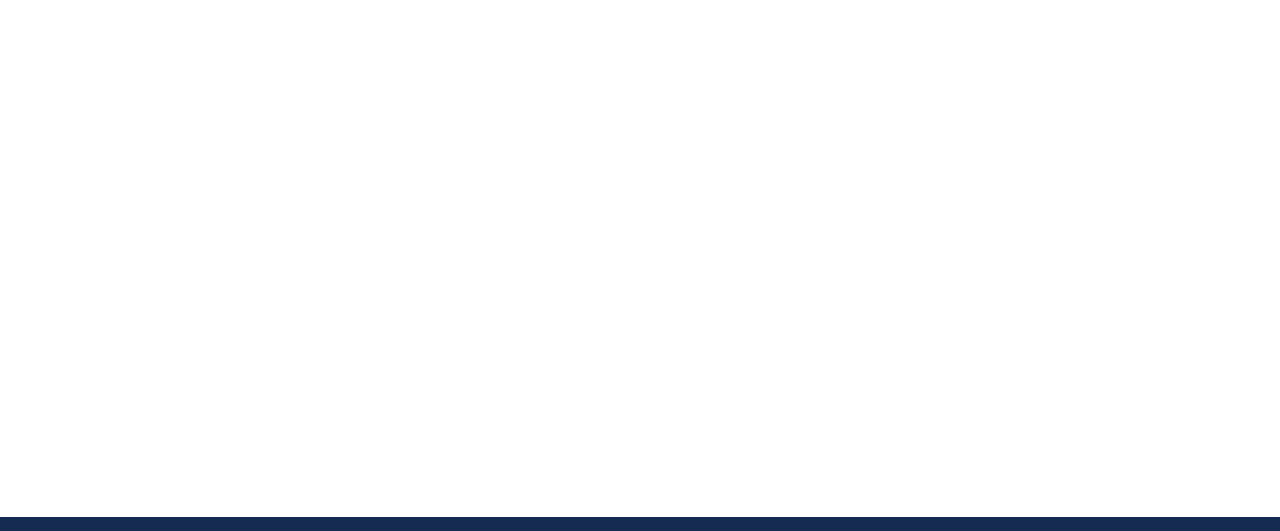
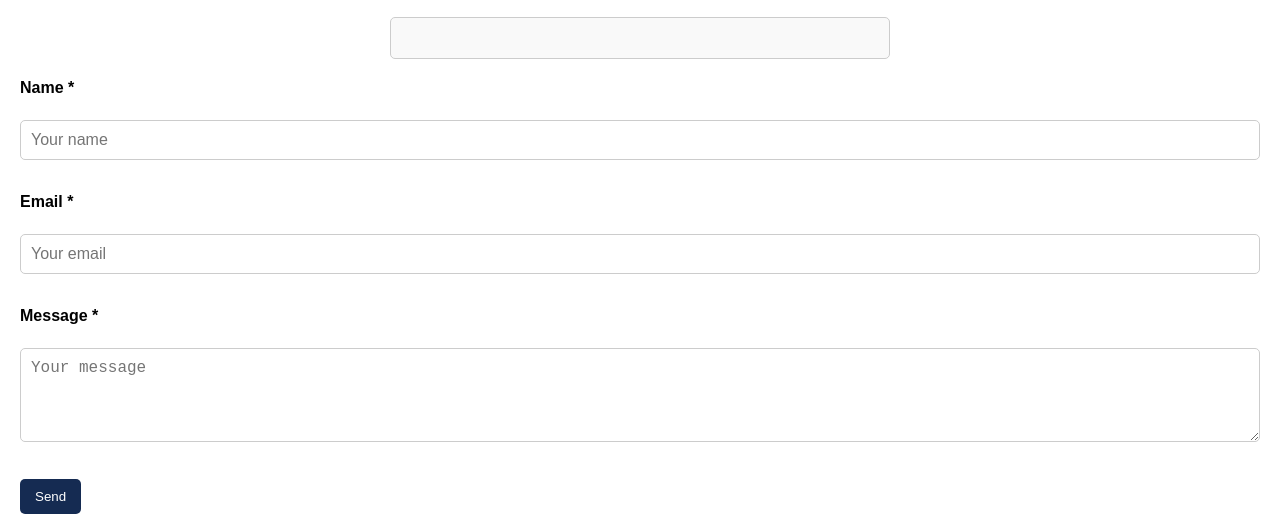
Before and after one commit to fokono18/warwickafricabusinesssociety.com, a plain HTML site: page contact.html in a window 1280 px wide. Shown: the part 153-684 px from the top of the page. Drawn offline with Linux system fonts and the light colour scheme.

Commit message:
Editing contact us

```diff
--- a/contact.html
+++ b/contact.html
@@ -108,6 +108,44 @@
             margin-bottom: 40px;
         }
 
+
+        form {
+            max-width: 500px;
+            margin: 20px auto;
+            padding: 20px;
+            border: 1px solid #ccc;
+            border-radius: 5px;
+            background: #f9f9f9;
+        }
+
+        label {
+            font-weight: bold;
+            display: block;
+            margin-bottom: 5px;
+        }
+
+        input, textarea {
+            width: 100%;
+            padding: 10px;
+            margin-bottom: 15px;
+            border: 1px solid #ccc;
+            border-radius: 5px;
+            font-size: 16px;
+        }
+
+        button {
+            background-color: #152B52;
+            color: #fff;
+            padding: 10px 15px;
+            border: none;
+            border-radius: 5px;
+            cursor: pointer;
+        }
+
+        button:hover {
+            background-color: #29648A;
+        }
+
         @media (max-width: 768px) {
             header {
                 flex-direction: column;
@@ -148,6 +186,18 @@
         <section>
             <h2><br><br><br>Get in Touch</h2>
             <p>Reach out to us via email or phone.</p>
+            <form id="contactForm" action="send_form.php" method="POST"></form>
+                <label for="name">Name *</label><br>
+                <input type="text" id="name" name="name" placeholder="Your name" required><br><br>
+
+                <label for="email">Email *</label><br>
+                <input type="email" id="email" name="email" placeholder="Your email" required><br><br>
+
+                <label for="message">Message *</label><br>
+                <textarea id="message" name="message" rows="4" placeholder="Your message" required></textarea><br><br>
+
+                <button type="submit">Send</button>
+            </form>
         </section>
     </main>
     <footer>
```
